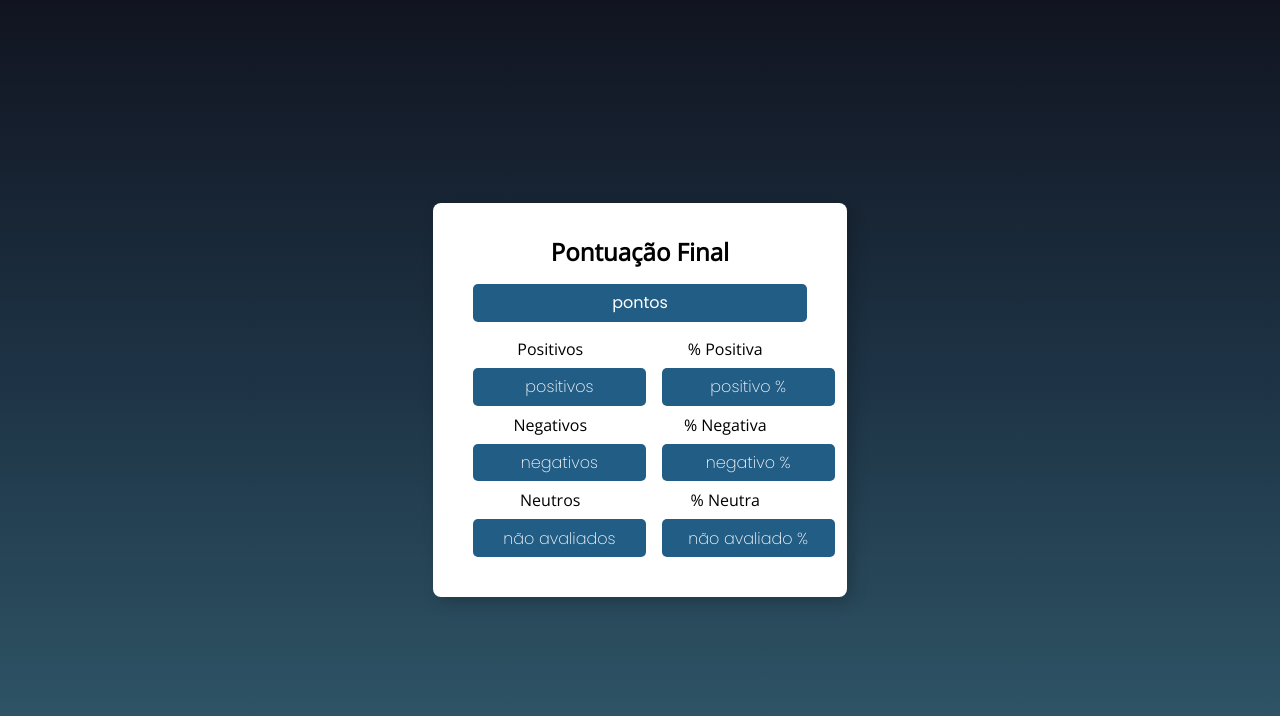
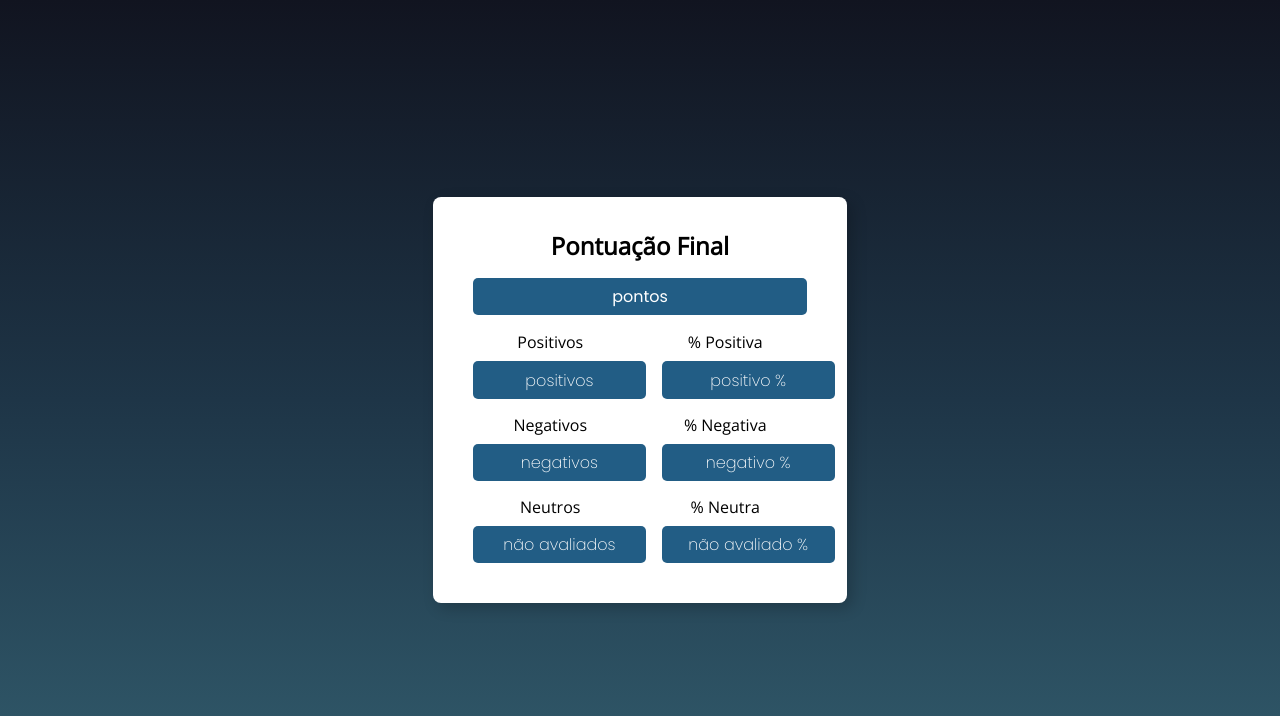
Before and after one commit to tamiressc/desafioGRX, a website: page public/results.html in a window 1280 px wide. Drawn offline with nearby package versions, Linux system fonts and the light colour scheme; files whose address does not match are found by name.

Commit message:
css ajustments

```diff
--- a/public/style.css
+++ b/public/style.css
@@ -154,4 +154,5 @@ select {
     display: flex;
     justify-content: space-around;
     align-items:flex-start;
+    margin-top: 0.4rem;
 }
```
